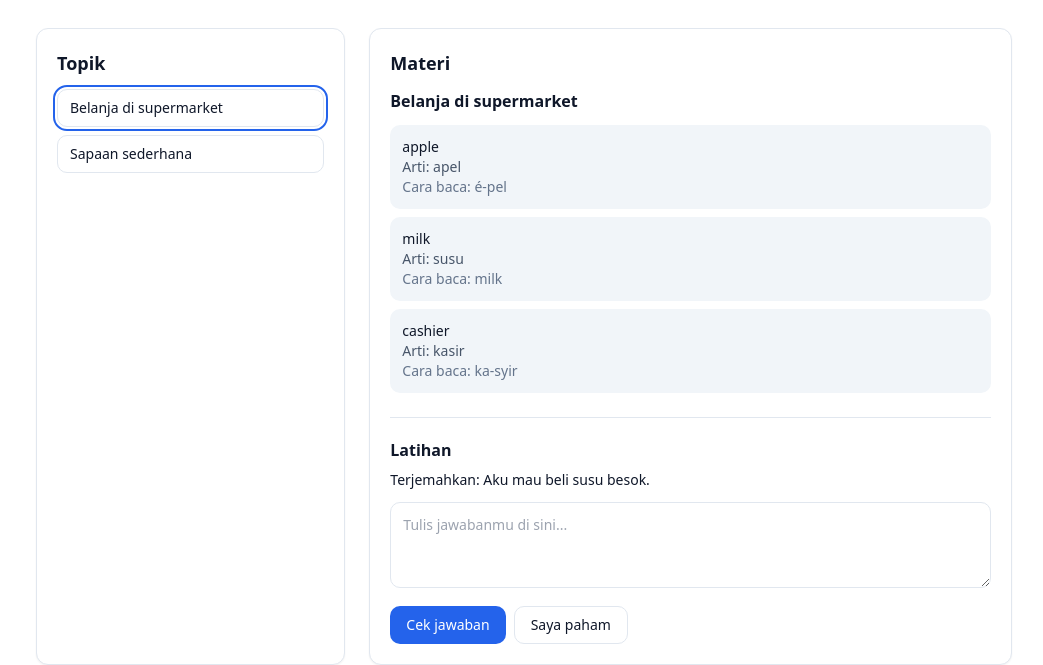
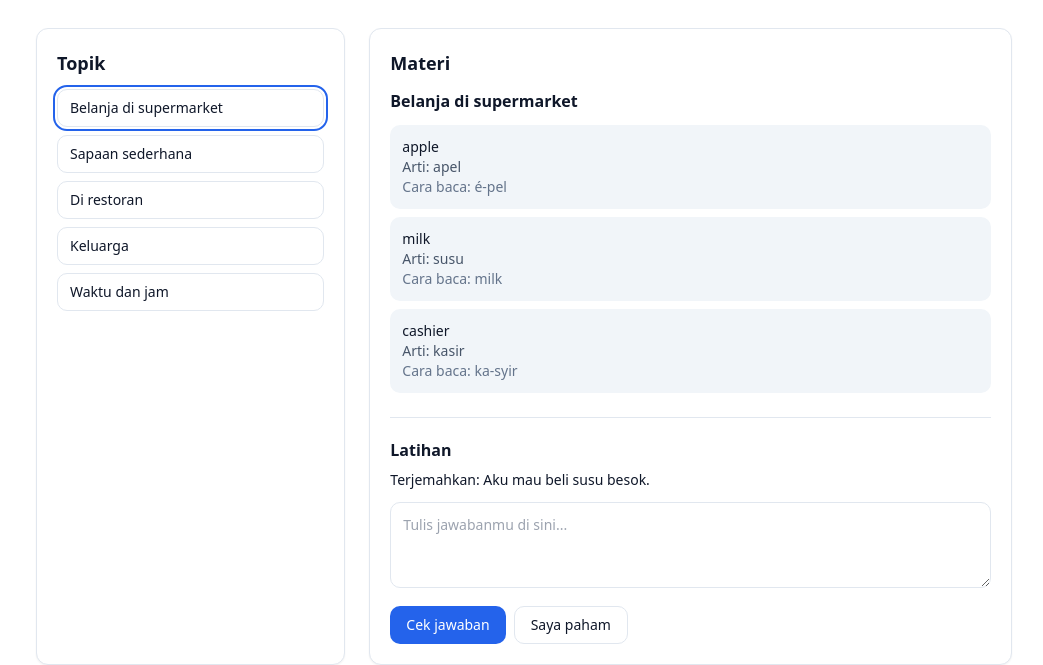
Before and after one commit to ametsuramet/learn-english-with-amet, a plain HTML site: page index.html in a window 1280 px wide. Shown: the part 146-811 px from the top of the page, without its empty margins (116-1159 px from the left). Drawn offline with nearby package versions, Linux system fonts and the light colour scheme.

Commit message:
feat: separate and expand lesson content

```diff
--- a/index.html
+++ b/index.html
@@ -88,97 +88,8 @@
     <p class="mt-6 text-xs text-slate-400">Umpan balik di halaman ini berupa kunci jawaban statis. Tutor AI tetap tersedia lewat skill di project ini.</p>
   </div>
 
+  <script src="lessons.js"></script>
   <script>
-    const LESSONS = {
-      pemula: {
-        label: "Pemula (A1–A2)",
-        topics: [
-          {
-            id: "belanja",
-            title: "Belanja di supermarket",
-            items: [
-              { en: "apple", meaning: "apel", say: "é-pel" },
-              { en: "milk", meaning: "susu", say: "milk" },
-              { en: "cashier", meaning: "kasir", say: "ka-syir" },
-            ],
-            prompt: "Terjemahkan: Aku mau beli susu besok.",
-            answer: "I want to buy milk tomorrow.",
-            checks: [
-              "Apresiasi dulu usahamu.",
-              "Bagian yang benar: \"I want\".",
-              "Perbaikan: tambahkan \"to\" setelah want.",
-              "Versi natural: I'm going to buy milk tomorrow.",
-              "Satu latihan singkat di akhir.",
-            ],
-          },
-          {
-            id: "sapaan",
-            title: "Sapaan sederhana",
-            items: [
-              { en: "Good morning", meaning: "Selamat pagi", say: "gud mor-ning" },
-              { en: "How are you?", meaning: "Apa kabar?", say: "hau ar yu" },
-              { en: "Thank you", meaning: "Terima kasih", say: "thenk yu" },
-            ],
-            prompt: "Terjemahkan: Terima kasih, saya baik.",
-            answer: "Thank you, I'm fine.",
-            checks: [
-              "Apresiasi dulu usahamu.",
-              "Tunjukkan bagian yang sudah benar.",
-              "Jelaskan alasan singkat dalam bahasa Indonesia.",
-              "Berikan versi natural sehari-hari.",
-              "Satu latihan singkat di akhir.",
-            ],
-          },
-        ],
-      },
-      menengah: {
-        label: "Menengah (B1–B2)",
-        topics: [
-          {
-            id: "pendapat",
-            title: "Menyatakan pendapat",
-            items: [
-              { en: "I completely agree with you.", meaning: "Aku benar-benar setuju denganmu.", note: "Contoh kalimat, bukan terjemahan kata per kata." },
-              { en: "see eye to eye", meaning: "sependapat", note: "Idiom: We see eye to eye on this point." },
-              { en: "on the same page", meaning: "sudah sepaham", note: "Idiom: Glad we're on the same page." },
-            ],
-            prompt: "Tulis ulang dengan lebih natural: \"I am agree with you\".",
-            answer: "I agree with you. / I completely agree with you.",
-            checks: [
-              "Perbaikan Grammar: agree bukan adjective, jadi tanpa am.",
-              "Versi Lebih Natural: beri opsi santai dan semi-formal.",
-              "Penjelasan Singkat: dalam bahasa Indonesia.",
-              "Perkenalkan 2–3 idiom dengan konteks.",
-              "Tutup dengan pertanyaan terbuka 3–4 kalimat.",
-            ],
-          },
-        ],
-      },
-      mahir: {
-        label: "Lanjut (C1–C2)",
-        topics: [
-          {
-            id: "proposal",
-            title: "Raising objections tactfully",
-            items: [
-              { en: "The proposal has merit, but it warrants closer scrutiny.", meaning: "", note: "Register: business / meeting — measured and decisive." },
-              { en: "merits closer scrutiny", meaning: "", note: "Collocation; sharper than 'needs more discussion'." },
-              { en: "before we commit", meaning: "", note: "Collocation for buying time without sounding obstructive." },
-            ],
-            prompt: "Rewrite in a lower-register Slack tone, keeping the same caution.",
-            answer: "Let's hold off for a bit — still looks promising, but I want one more pass.",
-            checks: [
-              "Precision & Style: concise and forceful.",
-              "Collocations & Idiomatic Expressions: well-targeted phrasing.",
-              "Subtle Errors: prepositions, articles, complex structures.",
-              "Include a register assessment.",
-              "Close with a paraphrase or an analytical question.",
-            ],
-          },
-        ],
-      },
-    };
-
     const STORAGE_KEY = "learn-english-progress-v1";
 
     const progressStore = {
--- /dev/null
+++ b/lessons.js
@@ -0,0 +1,233 @@
+window.LESSONS = {
+  pemula: {
+    label: "Pemula (A1–A2)",
+    topics: [
+      {
+        id: "belanja",
+        title: "Belanja di supermarket",
+        items: [
+          { en: "apple", meaning: "apel", say: "é-pel" },
+          { en: "milk", meaning: "susu", say: "milk" },
+          { en: "cashier", meaning: "kasir", say: "ka-syir" },
+        ],
+        prompt: "Terjemahkan: Aku mau beli susu besok.",
+        answer: "I want to buy milk tomorrow.",
+        checks: [
+          "Apresiasi dulu usahamu.",
+          "Bagian yang benar: \"I want\".",
+          "Perbaikan: tambahkan \"to\" setelah want.",
+          "Versi natural: I'm going to buy milk tomorrow.",
+          "Satu latihan singkat di akhir.",
+        ],
+      },
+      {
+        id: "sapaan",
+        title: "Sapaan sederhana",
+        items: [
+          { en: "Good morning", meaning: "Selamat pagi", say: "gud mor-ning" },
+          { en: "How are you?", meaning: "Apa kabar?", say: "hau ar yu" },
+          { en: "Thank you", meaning: "Terima kasih", say: "thenk yu" },
+        ],
+        prompt: "Terjemahkan: Terima kasih, saya baik.",
+        answer: "Thank you, I'm fine.",
+        checks: [
+          "Apresiasi dulu usahamu.",
+          "Tunjukkan bagian yang sudah benar.",
+          "Jelaskan alasan singkat dalam bahasa Indonesia.",
+          "Berikan versi natural sehari-hari.",
+          "Satu latihan singkat di akhir.",
+        ],
+      },
+      {
+        id: "restoran",
+        title: "Di restoran",
+        items: [
+          { en: "table for two", meaning: "meja untuk dua orang", say: "tei-bel fo tu" },
+          { en: "I'd like some water", meaning: "Saya mau air minum", say: "aid laik sam wo-ter" },
+          { en: "the bill, please", meaning: "bonnya, tolong", say: "the bil, pliz" },
+        ],
+        prompt: "Terjemahkan: Saya mau memesan kopi, tolong.",
+        answer: "I'd like to order a coffee, please.",
+        checks: [
+          "Apresiasi dulu usahamu.",
+          "Bagian yang benar: \"I'd like\".",
+          "Perbaikan: tambahkan \"to order\" setelah \"I'd like\".",
+          "Versi natural: I'd like a coffee, please.",
+          "Satu latihan singkat di akhir.",
+        ],
+      },
+      {
+        id: "keluarga",
+        title: "Keluarga",
+        items: [
+          { en: "mother", meaning: "ibu", say: "mo-ther" },
+          { en: "brother", meaning: "kakak laki-laki", say: "bra-ther" },
+          { en: "My family is small", meaning: "Keluarga saya kecil", say: "mai fa-me-li iz smol" },
+        ],
+        prompt: "Terjemahkan: Kakak perempuan saya bernama Ana.",
+        answer: "My sister's name is Ana.",
+        checks: [
+          "Apresiasi dulu usahamu.",
+          "Tunjukkan bagian yang sudah benar.",
+          "Perbaikan: gunakan \"sister's name\" untuk \"nama kakak perempuan\".",
+          "Versi natural: My sister is called Ana.",
+          "Satu latihan singkat di akhir.",
+        ],
+      },
+      {
+        id: "waktu",
+        title: "Waktu dan jam",
+        items: [
+          { en: "It's seven o'clock", meaning: "Jam tujuh", say: "its se-ven o-klok" },
+          { en: "in the morning", meaning: "di pagi hari", say: "in the mor-ning" },
+          { en: "See you tomorrow", meaning: "Sampai besok", say: "si yu tu-mo-rou" },
+        ],
+        prompt: "Terjemahkan: Saya bangun jam enam pagi.",
+        answer: "I get up at six in the morning.",
+        checks: [
+          "Apresiasi dulu usahamu.",
+          "Bagian yang benar: \"in the morning\".",
+          "Perbaikan: gunakan \"at\" sebelum jam.",
+          "Versi natural: I get up at six a.m.",
+          "Satu latihan singkat di akhir.",
+        ],
+      },
+    ],
+  },
+  menengah: {
+    label: "Menengah (B1–B2)",
+    topics: [
+      {
+        id: "pendapat",
+        title: "Menyatakan pendapat",
+        items: [
+          { en: "I completely agree with you.", meaning: "Aku benar-benar setuju denganmu.", note: "Contoh kalimat, bukan terjemahan kata per kata." },
+          { en: "see eye to eye", meaning: "sependapat", note: "Idiom: We see eye to eye on this point." },
+          { en: "on the same page", meaning: "sudah sepaham", note: "Idiom: Glad we're on the same page." },
+        ],
+        prompt: "Tulis ulang dengan lebih natural: \"I am agree with you\".",
+        answer: "I agree with you. / I completely agree with you.",
+        checks: [
+          "Perbaikan Grammar: agree bukan adjective, jadi tanpa am.",
+          "Versi Lebih Natural: beri opsi santai dan semi-formal.",
+          "Penjelasan Singkat: dalam bahasa Indonesia.",
+          "Perkenalkan 2–3 idiom dengan konteks.",
+          "Tutup dengan pertanyaan terbuka 3–4 kalimat.",
+        ],
+      },
+      {
+        id: "janji",
+        title: "Membuat janji",
+        items: [
+          { en: "Can we reschedule?", meaning: "Bisakah kita jadwalkan ulang?", note: "Ungkapan sopan untuk mengubah janji." },
+          { en: "I'm tied up at three", meaning: "Aku sibuk jam tiga", note: "Idiom: tied up = sedang sibuk, lebih natural daripada 'I am busy'." },
+          { en: "Does Thursday work for you?", meaning: "Apakah Kamu cocok Kamis?", note: "Cara umum menawarkan waktu alternatif." },
+        ],
+        prompt: "Tulis ulang lebih natural: \"I am busy at three, let's make another time\".",
+        answer: "I'm tied up at three — can we reschedule?",
+        checks: [
+          "Perbaikan Grammar: hindari \"make another time\"; gunakan \"reschedule\".",
+          "Versi Lebih Natural: beri opsi santai dan semi-formal.",
+          "Penjelasan Singkat: dalam bahasa Indonesia.",
+          "Perkenalkan 2–3 idiom dengan konteks.",
+          "Tutup dengan pertanyaan terbuka 3–4 kalimat.",
+        ],
+      },
+      {
+        id: "pengalaman",
+        title: "Bercerita tentang pengalaman",
+        items: [
+          { en: "I've been to Bali twice", meaning: "Aku sudah dua kali ke Bali", note: "Bedakan pengalaman hidup dengan kejadian spesifik: 'I went to Bali'." },
+          { en: "It turned out to be fun", meaning: "Ternyata menyenangkan", note: "Phrasal verb: turn out = ternyata." },
+          { en: "I picked up a few words", meaning: "Aku belajar beberapa kata", note: "Phrasal verb: pick up = belajar secara tidak formal." },
+        ],
+        prompt: "Tulis ulang: \"I went to Bali two times and it was fun\".",
+        answer: "I've been to Bali twice, and it turned out to be fun.",
+        checks: [
+          "Perbaikan Grammar: gunakan \"twice\", bukan \"two times\".",
+          "Versi Lebih Natural: beri opsi santai dan semi-formal.",
+          "Penjelasan Singkat: dalam bahasa Indonesia.",
+          "Perkenalkan 2–3 idiom dengan konteks.",
+          "Tutup dengan pertanyaan terbuka 3–4 kalimat.",
+        ],
+      },
+      {
+        id: "kantor",
+        title: "Meminta bantuan di kantor",
+        items: [
+          { en: "Could you run this by me?", meaning: "Bisa kamu jelaskan ini padaku?", note: "Idiom kerja: run something by someone = meminta masukan." },
+          { en: "I'll get back to you", meaning: "Aku akan kabari kamu lagi", note: "Lebih natural daripada 'I will tell you later'." },
+          { en: "Let's touch base tomorrow", meaning: "Yuk kontak sebentar besok", note: "Idiom: touch base = berhubungan singkat." },
+        ],
+        prompt: "Tulis ulang: \"I will tell you later about this file\".",
+        answer: "I'll get back to you on this file.",
+        checks: [
+          "Perbaikan Grammar: gunakan \"get back to you\", bukan \"tell you later\".",
+          "Versi Lebih Natural: beri opsi santai dan semi-formal.",
+          "Penjelasan Singkat: dalam bahasa Indonesia.",
+          "Perkenalkan 2–3 idiom dengan konteks.",
+          "Tutup dengan pertanyaan terbuka 3–4 kalimat.",
+        ],
+      },
+    ],
+  },
+  mahir: {
+    label: "Lanjut (C1–C2)",
+    topics: [
+      {
+        id: "proposal",
+        title: "Raising objections tactfully",
+        items: [
+          { en: "The proposal has merit, but it warrants closer scrutiny.", meaning: "", note: "Register: business / meeting — measured and decisive." },
+          { en: "merits closer scrutiny", meaning: "", note: "Collocation; sharper than 'needs more discussion'." },
+          { en: "before we commit", meaning: "", note: "Collocation for buying time without sounding obstructive." },
+        ],
+        prompt: "Rewrite in a lower-register Slack tone, keeping the same caution.",
+        answer: "Let's hold off for a bit — still looks promising, but I want one more pass.",
+        checks: [
+          "Precision & Style: concise and forceful.",
+          "Collocations & Idiomatic Expressions: well-targeted phrasing.",
+          "Subtle Errors: prepositions, articles, complex structures.",
+          "Include a register assessment.",
+          "Close with a paraphrase or an analytical question.",
+        ],
+      },
+      {
+        id: "negotiating-scope",
+        title: "Negotiating scope",
+        items: [
+          { en: "That falls outside the agreed scope.", meaning: "", note: "Register: business / negotiation — firm but professional." },
+          { en: "We can accommodate that within reason.", meaning: "", note: "Collocation; signals flexibility without conceding everything." },
+          { en: "Let's revisit the timeline instead.", meaning: "", note: "Redirects the discussion without sounding obstructive." },
+        ],
+        prompt: "The client asks for one more feature at no extra cost. Buy time without rejecting them outright.",
+        answer: "That's a fair ask, though it sits outside the agreed scope — let's look at what we can trade to make room for it.",
+        checks: [
+          "Precision & Style: concise and forceful.",
+          "Collocations & Idiomatic Expressions: well-targeted phrasing.",
+          "Subtle Errors: prepositions, articles, complex structures.",
+          "Include a register assessment.",
+          "Close with a paraphrase or an analytical question.",
+        ],
+      },
+      {
+        id: "academic-hedging",
+        title: "Academic hedging",
+        items: [
+          { en: "The evidence suggests a possible correlation.", meaning: "", note: "Register: academic — appropriately cautious." },
+          { en: "This may be attributable to sampling bias.", meaning: "", note: "Collocation: 'attributable to', not 'caused by' when hedging." },
+          { en: "Further work is warranted before we generalize.", meaning: "", note: "Formal hedge; stronger than 'we should do more'." },
+        ],
+        prompt: "Rewrite the claim 'X causes Y' as a careful academic sentence.",
+        answer: "The data suggest that X may be associated with Y, though further work is warranted.",
+        checks: [
+          "Precision & Style: concise and forceful.",
+          "Collocations & Idiomatic Expressions: well-targeted phrasing.",
+          "Subtle Errors: prepositions, articles, complex structures.",
+          "Include a register assessment.",
+          "Close with a paraphrase or an analytical question.",
+        ],
+      },
+    ],
+  },
+};
```
Also changed, not shown: tests/ui-check.mjs (+36 -0 lines).
